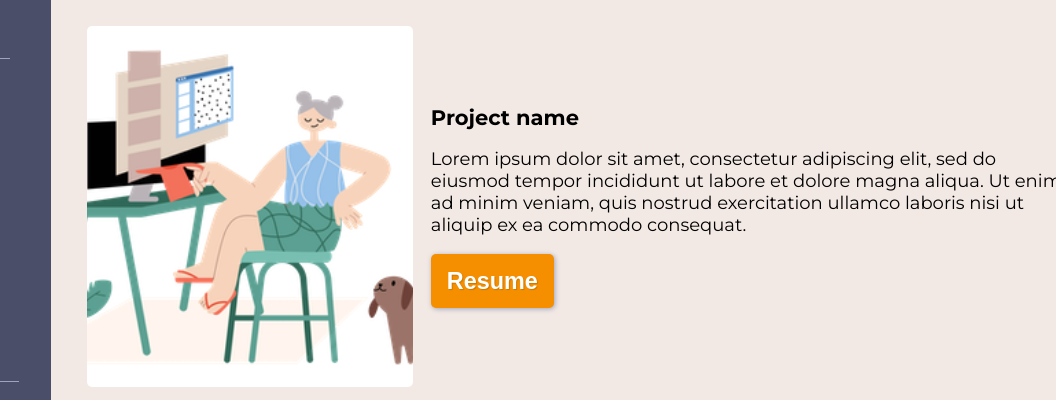
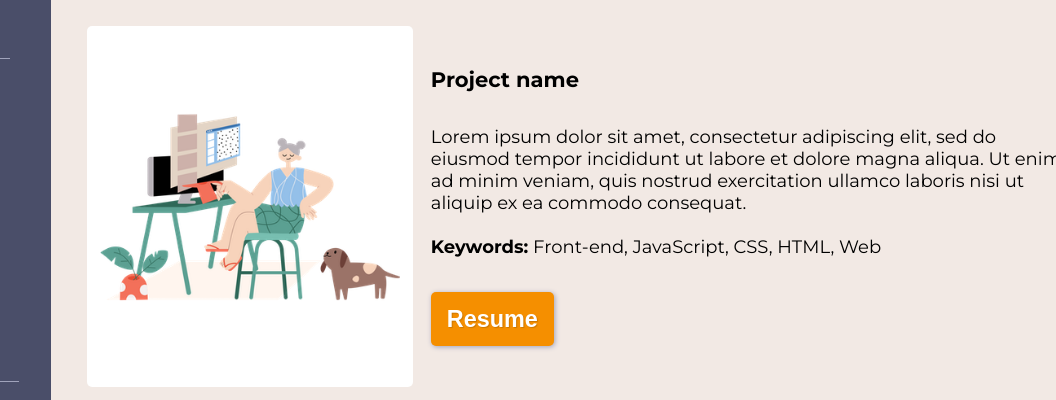
Before and after one commit to Roxanoel/dashboard, a plain HTML site: page index.html in a window 1280 px wide. Shown: the part 304-704 px from the top of the page, 224-1280 px from the left. Drawn offline with Linux system fonts and the light colour scheme.

```diff
--- a/index.html
+++ b/index.html
@@ -62,6 +62,9 @@
                             sed do eiusmod tempor incididunt ut labore et dolore magna
                             aliqua. Ut enim ad minim veniam, quis nostrud exercitation
                             ullamco laboris nisi ut aliquip ex ea commodo consequat.
+                            <br>
+                            <br>
+                            <strong>Keywords:</strong> Front-end, JavaScript, CSS, HTML, Web
                         </p>
                         <button id="resume-btn">Resume</button>
                     </div>
--- a/styles.css
+++ b/styles.css
@@ -213,8 +213,9 @@ main {
 .project-image {
     background-color: white;
     background-image: url("Images/Cool\ Kids\ -\ Study.png");
-    background-size: cover;
-    background-position: center bottom;
+    background-size: contain;
+    background-repeat: no-repeat;
+    background-position: center;
     border-radius: 5px;
     height: 100%
 }
@@ -227,6 +228,9 @@ main {
     display: flex;
     flex-direction: column;
     padding-left: 1rem;
+    height: 100%;
+    justify-content: center;
+    gap: min(3rem, 16px);
 }
 
 .project-queue {
```
Also changed, not shown: Icons/achievements-placeholders/airballoon-outline-white.svg (added), Icons/achievements-placeholders/airballoon-outline.svg (added), Icons/achievements-placeholders/alien-outline-white.svg (added), Icons/achievements-placeholders/alien-outline.svg (added), Icons/achievements-placeholders/auto-fix-white.svg (added), Icons/achievements-placeholders/auto-fix.svg (added), Icons/achievements-placeholders/bomb-white.svg (added), Icons/achievements-placeholders/bomb.svg (added), Icons/achievements-placeholders/xml-white.svg (added), Icons/achievements-placeholders/xml.svg (added).
